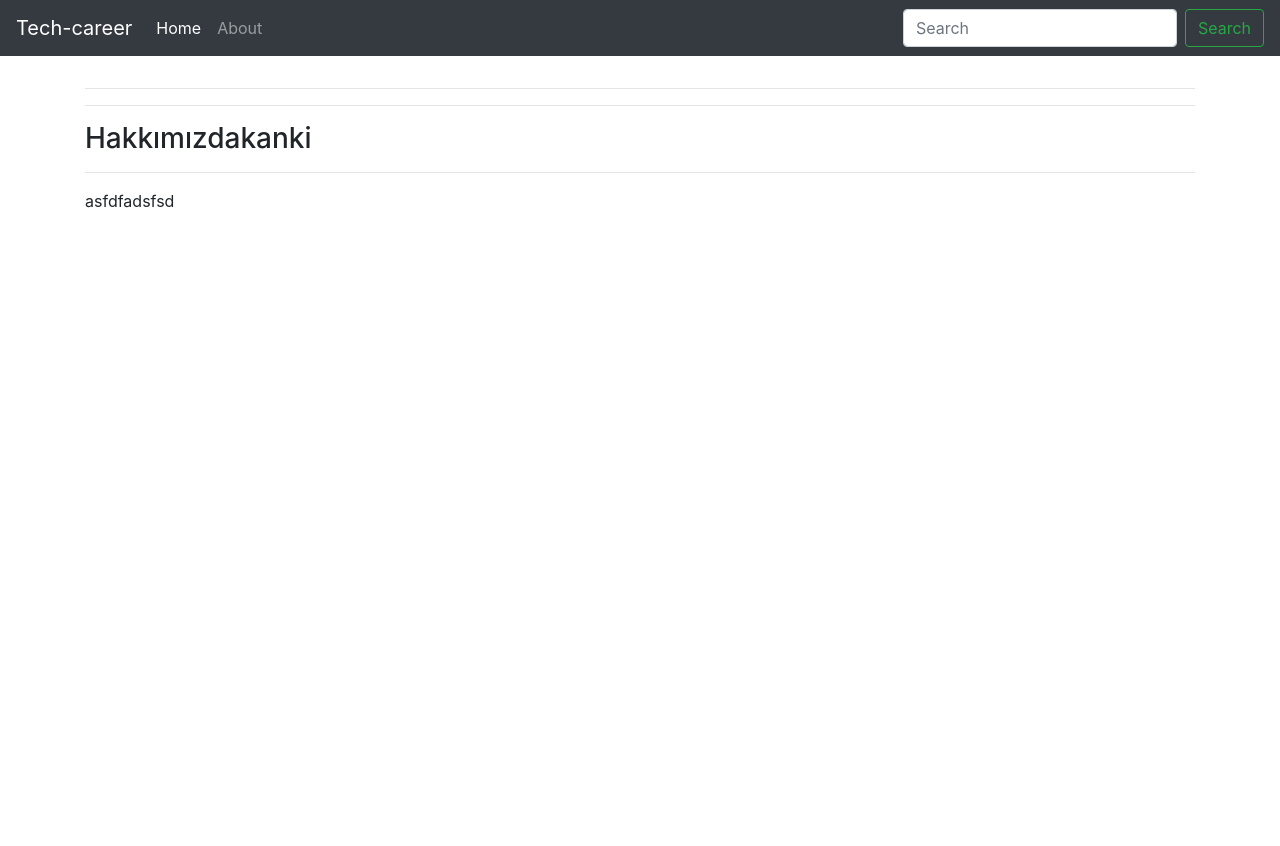
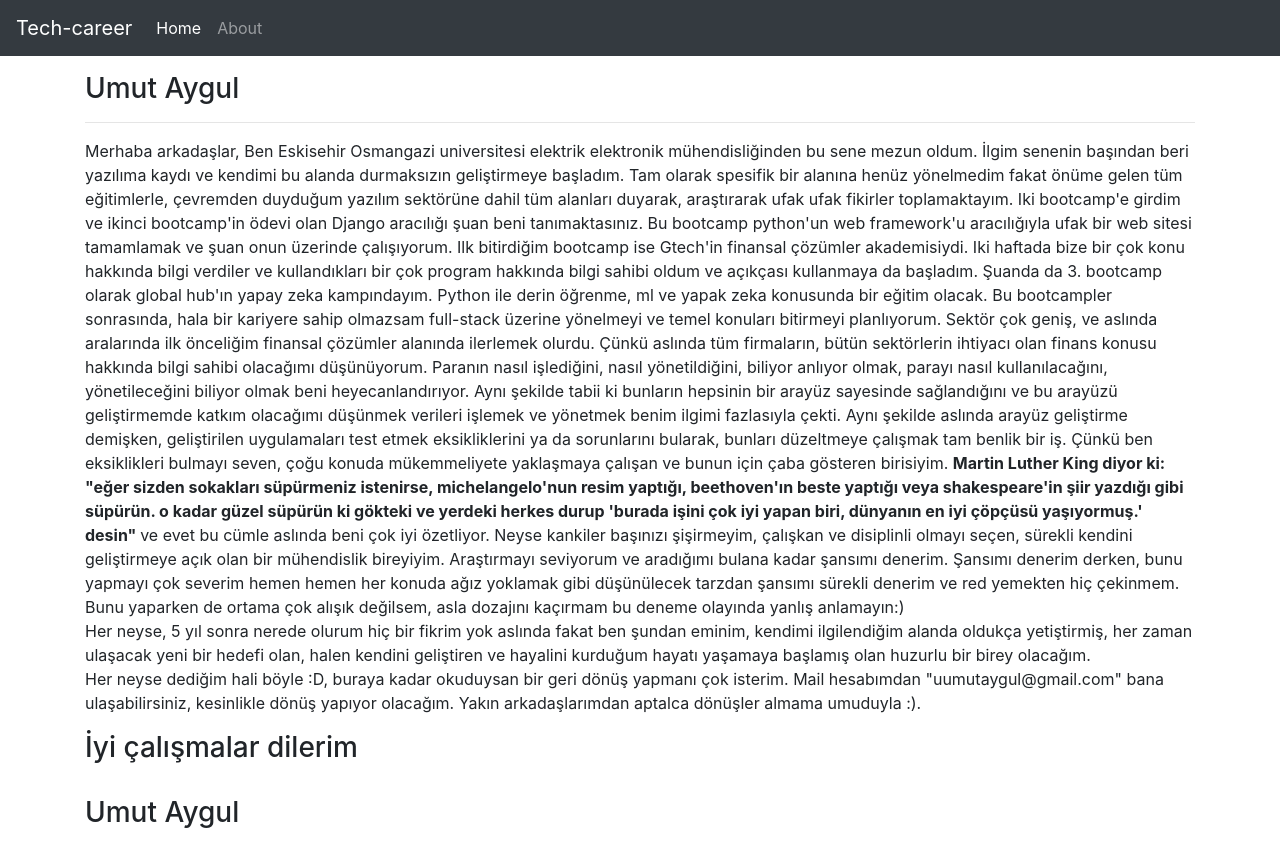
Before and after one commit to UmutAygul/deneme-Django, a Django app: page /about/ in a window 1280 px wide. Before the commit the page ends 208 px from the top, so only its background shows below. Run offline with Django 4.2, Linux system fonts and the light colour scheme; some libraries are stand-ins or nearby versions.

Commit message:
boscom2??

```diff
--- a/templates/about.html
+++ b/templates/about.html
@@ -2,15 +2,54 @@
 
 
 {%block body%}
-<hr>
-<hr>
 
-<h3>Hakkımızdakanki</h3>
+
+
+<h3>Umut Aygul</h3>
 <hr>
 
 <p>
 
-asfdfadsfsd
+    Merhaba arkadaşlar,
+    Ben Eskisehir Osmangazi universitesi elektrik elektronik mühendisliğinden
+    bu sene mezun oldum. İlgim senenin başından beri yazılıma kaydı ve kendimi
+    bu alanda durmaksızın geliştirmeye başladım. Tam olarak spesifik bir alanına henüz yönelmedim
+    fakat önüme gelen tüm eğitimlerle, çevremden duyduğum yazılım sektörüne
+    dahil tüm alanları duyarak, araştırarak ufak ufak fikirler toplamaktayım.
+    Iki bootcamp'e girdim ve ikinci bootcamp'in ödevi olan Django aracılığı
+    şuan beni tanımaktasınız. Bu bootcamp python'un web framework'u aracılığıyla
+    ufak bir web sitesi tamamlamak ve şuan onun üzerinde çalışıyorum.
+    Ilk bitirdiğim bootcamp ise Gtech'in finansal çözümler akademisiydi.
+    Iki haftada bize bir çok konu hakkında bilgi verdiler ve kullandıkları bir çok
+    program hakkında bilgi sahibi oldum ve açıkçası kullanmaya da başladım.
+    Şuanda da 3. bootcamp olarak global hub'ın yapay zeka kampındayım.
+    Python ile derin öğrenme, ml ve yapak zeka konusunda bir eğitim olacak.
+    Bu bootcampler sonrasında, hala bir kariyere sahip olmazsam full-stack üzerine yönelmeyi
+    ve temel konuları bitirmeyi planlıyorum. Sektör çok geniş, ve aslında aralarında ilk önceliğim
+    finansal çözümler alanında ilerlemek olurdu. Çünkü aslında tüm firmaların, bütün sektörlerin ihtiyacı olan
+    finans konusu hakkında bilgi sahibi olacağımı düşünüyorum. Paranın nasıl işlediğini, nasıl yönetildiğini,
+    biliyor anlıyor olmak, parayı nasıl kullanılacağını, yönetileceğini biliyor olmak beni heyecanlandırıyor.
+    Aynı şekilde tabii ki bunların hepsinin bir arayüz sayesinde sağlandığını ve bu arayüzü geliştirmemde katkım olacağımı düşünmek
+    verileri işlemek ve yönetmek benim ilgimi fazlasıyla çekti. Aynı şekilde aslında arayüz geliştirme demişken, geliştirilen uygulamaları test etmek
+    eksikliklerini ya da sorunlarını bularak, bunları düzeltmeye çalışmak tam benlik bir iş. Çünkü ben eksiklikleri bulmayı seven, çoğu konuda
+    mükemmeliyete yaklaşmaya çalışan ve bunun için çaba gösteren birisiyim.
+    <strong>Martin Luther King diyor ki: "eğer sizden sokakları süpürmeniz istenirse, michelangelo'nun resim yaptığı, beethoven'ın beste yaptığı veya shakespeare'in şiir yazdığı gibi süpürün. o kadar güzel süpürün ki gökteki ve yerdeki herkes durup 'burada işini çok iyi yapan biri, dünyanın en iyi çöpçüsü yaşıyormuş.' desin"
+    </strong> ve evet bu cümle aslında beni çok iyi özetliyor.
+    Neyse kankiler başınızı şişirmeyim, çalışkan ve disiplinli olmayı seçen, sürekli kendini geliştirmeye açık olan bir mühendislik bireyiyim.
+    Araştırmayı seviyorum ve aradığımı bulana kadar şansımı denerim. Şansımı denerim derken, bunu yapmayı çok severim hemen hemen her konuda ağız yoklamak gibi düşünülecek tarzdan
+    şansımı sürekli denerim ve red yemekten hiç çekinmem. Bunu yaparken de ortama çok alışık değilsem, asla dozajını kaçırmam bu deneme olayında yanlış anlamayın:)
+    <br>
+    Her neyse, 5 yıl sonra nerede olurum hiç bir fikrim yok aslında fakat ben şundan eminim, kendimi ilgilendiğim alanda oldukça yetiştirmiş, her zaman ulaşacak yeni bir hedefi olan,
+    halen kendini geliştiren ve hayalini kurduğum hayatı yaşamaya başlamış olan huzurlu bir birey olacağım.
+    <br>
+    Her neyse dediğim hali böyle :D, buraya kadar okuduysan bir geri dönüş yapmanı çok isterim. Mail hesabımdan "uumutaygul@gmail.com" bana ulaşabilirsiniz, kesinlikle dönüş yapıyor olacağım.
+    Yakın arkadaşlarımdan aptalca dönüşler almama umuduyla :).
+    <h3>İyi çalışmalar dilerim</h3>
+    <br>
+    <h3>Umut Aygul</h3>
+
+
+
 
 </p>
 {%endblock body%}
--- a/templates/includes/navbar.html
+++ b/templates/includes/navbar.html
@@ -6,7 +6,8 @@
     <div class="collapse navbar-collapse" id="navbarCollapse">
       <ul class="navbar-nav mr-auto">
         <li class="nav-item active">
-          <a class="nav-link" href="#">Home <span class="sr-only">(current)</span></a>
+          <a class="nav-link" href="#">Home <span class="sr-only" type="submit">(current) </span></a>
+
         </li>
         <li class="nav-item">
           <a class="nav-link" href="#">About</a>
@@ -16,8 +17,8 @@
         </li>
       </ul>
       <form class="form-inline mt-2 mt-md-0">
-        <input class="form-control mr-sm-2" type="text" placeholder="Search" aria-label="Search">
-        <button class="btn btn-outline-success my-2 my-sm-0" type="submit">Search</button>
+        <!-- <input class="form-control mr-sm-2" type="text" placeholder="Search" aria-label="Search">
+        <button class="btn btn-outline-success my-2 my-sm-0" type="submit">Search</button> -->
       </form>
     </div>
   </nav>
```
Also changed, not shown: templates/index.html (+7 -5 lines), user/views.py (+2 -23 lines), db.sqlite3, templates/layout.html (line endings or trailing spaces), templates/login.html (line endings or trailing spaces), templates/register.html (line endings or trailing spaces).
